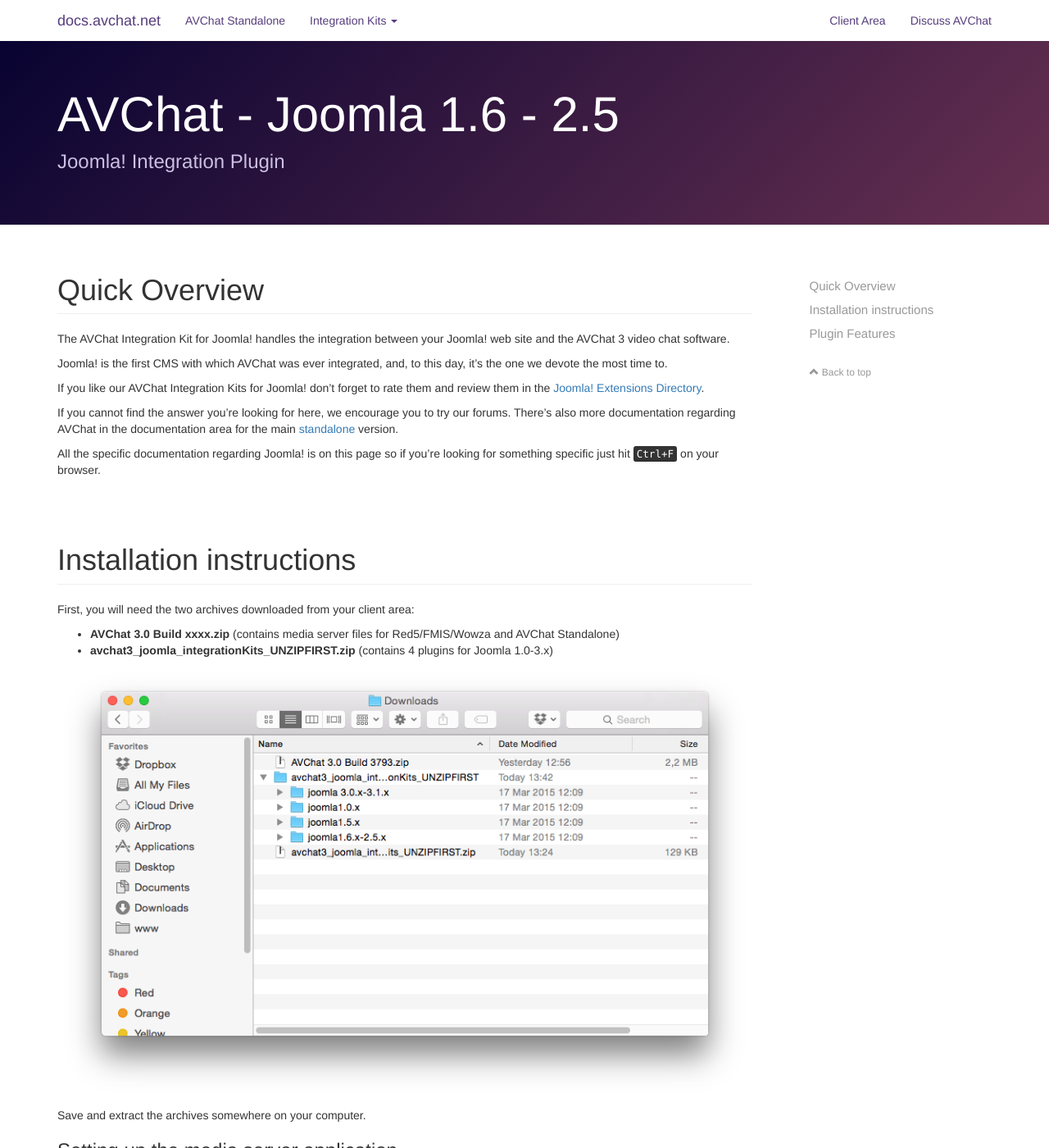
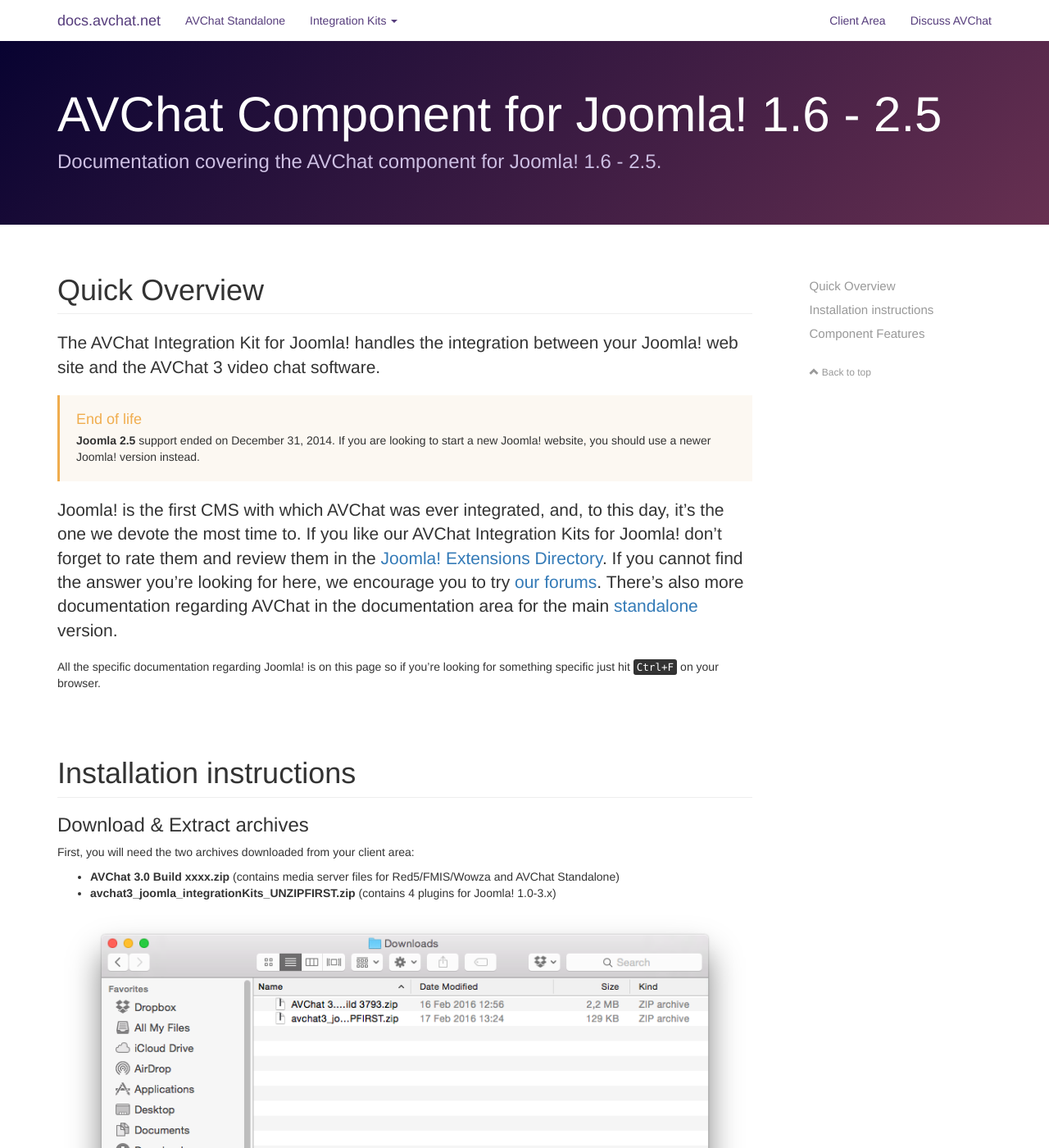
Before and after one commit to nusofthq/avchat-documentation, a Jekyll site: the page built from joomla-2.md, in a window 1280 px wide and 1400 px high. Shown: the whole window at 82% size. Built offline with Jekyll 4.4.1, drawn with Linux system fonts in a browser that asks for light colours; nearby versions of some CDN libraries; comment, search, counter and statistics services are not loaded; some of the changed text lies outside the part shown.

Commit message:
joomla 25 first review

```diff
--- a/joomla-2.md
+++ b/joomla-2.md
@@ -1,39 +1,50 @@
 ---
 layout: default
-title: AVChat - Joomla 1.6 - 2.5
-description: Joomla! Integration Plugin
+title: AVChat Component for Joomla! 1.6 - 2.5
+description: Documentation covering the AVChat component for Joomla! 1.6 - 2.5.
 isHome: false
 hide: true
 ---
 
 <section class="bs-docs-section" markdown="1">
   <h1 id="overview" class="page-header">Quick Overview</h1>
-  The AVChat Integration Kit for Joomla! handles the integration between your Joomla! web site and the AVChat 3 video chat software.
+  <p class="lead">The AVChat Integration Kit for Joomla! handles the integration between your Joomla! web site and the AVChat 3 video chat software.</p>
 
-  Joomla! is the first CMS with which AVChat was ever integrated, and, to this day, it's the one we devote the most time to.
+  <div class="bs-callout bs-callout-warning" id="callout-tables-responsive-overflow"> <h4>End of life</h4> <p markdown="1">**Joomla 2.5** support ended on December 31, 2014. If you are looking to start a new Joomla! website, you should use a newer Joomla! version instead.</p></div>
 
+  <p class="lead" markdown="1">Joomla! is the first CMS with which AVChat was ever integrated, and, to this day, it's the one we devote the most time to.
   If you like our AVChat Integration Kits for Joomla! don't forget to rate them and review them in the [Joomla! Extensions Directory](http://extensions.joomla.org/extensions/extension/communication/chat/avchat-video-chat-integration-kit).
 
-  If you cannot find the answer you’re looking for here, we encourage you to try our forums. There's also more documentation regarding AVChat in the documentation area for the main [standalone](standalone) version.
+  If you cannot find the answer you’re looking for here, we encourage you to try [our forums](http://discuss.avchat.net). There's also more documentation regarding AVChat in the documentation area for the main [standalone](standalone) version.</p>
 
   All the specific documentation regarding Joomla! is on this page so if you're looking for something specific just hit <kbd>Ctrl+F</kbd> on your browser.
 </section>
 
 <section class="bs-docs-section" markdown="1">
   <h1 id="installation" class="page-header">Installation instructions</h1>
+  <h2 id="download">Download & Extract archives</h2>
   First, you will need the two archives downloaded from your client area:
 
   * **AVChat 3.0 Build xxxx.zip** (contains media server files for Red5/FMIS/Wowza and AVChat Standalone)
-  * **avchat3_joomla_integrationKits_UNZIPFIRST.zip** (contains 4 plugins for Joomla 1.0-3.x)
+  * **avchat3_joomla_integrationKits_UNZIPFIRST.zip** (contains 4 plugins for Joomla! 1.0-3.x)
 
   <img src="/assets/images/joomla_images/downloaded_archives.png" class="img-responsive"/>
 
   Save and extract the archives somewhere on your computer.
 
   <h2 id="media-server-app">Setting up the media server application</h2>
+  Once we've downloaded &amp; unzipped everything the next thing we need to do is to setup the media server app to which AVChat will connect to.
+
+  AVChat uses a media server to send all the audio video and text data between users. AVChat supports the 3 major media servers:
+
+  * Red5
+  * Adobe Media Server
+  * Wowza
+
+  Here's how to install the `avchat30` app on each one of them:
   {% include media-server-app.md %}
 
-  <h2 id="plugin">Plugin installation</h2>
+  <h2 id="plugin">Component installation</h2>
   To install the plugin, you will need to be logged in as admin on your website. Once logged in:
 
   Go to **Extensions** > **Manage**
@@ -56,15 +67,13 @@
   Go ahead and open up your favorite FTP Client:
 
   Upload the files from the **Files to upload to your website** folder to **components** > **com_avchat3** > **chat**
-  <img src="/assets/images/avchat_archive_folder.png" class="img-responsive"/>
-  <img src="/assets/images/joomla_images/3-0/uploaded_files.png" class="img-responsive"/>
+  <img src="/assets/images/joomla_images/uploaded_files.png" class="img-responsive"/>
 
   Make sure you change the permissions on the **tokens** and **uploadedFiles** folders to `777`:
   <img src="/assets/images/chmod.png" class="img-responsive"/>
 
-  <h2 id="configuration">Plugin configuration</h2>
-  AVChat is now installed. There are a few things we need to do before we get started.
-
+  <h2 id="configuration">Complete installation</h2>
+  <h3>Connect AVChat to the media server app</h3>
   Go to **Components** > **Avchat 3** and press the <kbd>Options</kbd> button.
 
   In the **RTMP Connection String** field insert the connection string for your media server. The connection string has the following form:
@@ -72,17 +81,14 @@
 
   Press <kbd>Save & Close</kbd>.
 
+  <h3>Enter the chat, connect and insert the license key</h3>
   Press <kbd>Enter Chat</kbd> and AVChat will ask you for the license key. You can get your license key from your client area:
   <img src="/assets/images/joomla_images/2-0/license_key.png" class="img-responsive"/>
 
-  The installation is complete and you should be able to see the chat interface:
+  The installation is complete and you should be able to see the admin chat interface in Joomla!'s backend
   <img src="/assets/images/joomla_images/2-0/complete.png" class="img-responsive"/>
-</section>
 
-<section class="bs-docs-section" markdown="1">
-  <h1 id="plugin_features">Plugin Features</h1>
-
-  <h2 id="embed">Embed the chat</h2>
+  <h3>Embedding the chat in a page</h3>
   In order for your users to access the chat, it must be accessible from a page on your website.
   To add AVChat to the main menu:
 
@@ -96,8 +102,12 @@
 
   AVChat can now be accessed from the page you just created:
   <img src="/assets/images/joomla_images/2-0/page_created.png" class="img-responsive"/>
+</section>
 
-  <h2 id="permissions">User roles and Permissions</h2>
+<section class="bs-docs-section" markdown="1">
+  <h1 id="plugin_features">Component Features</h1>
+
+  <h2 id="permissions">User roles and permissions</h2>
 
   Joomla! comes with 8 default user groups and the possibility to add more.
 
```
Also changed, not shown: other parts of joomla-2.md (+3 -12 lines), assets/images/joomla_images/2-0/license_key.png, assets/images/joomla_images/3-0/license_key.png, assets/images/joomla_images/downloaded_archives.png, assets/images/joomla_images/uploaded_files.png (added).
